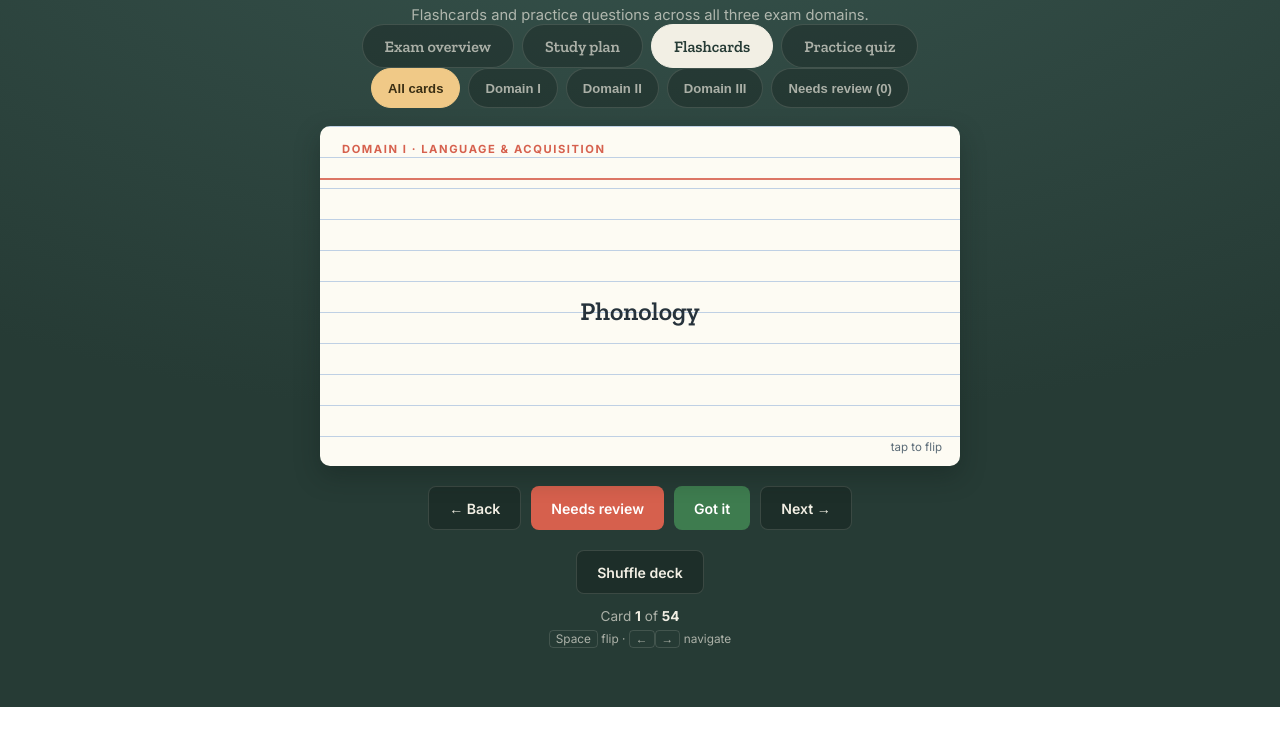
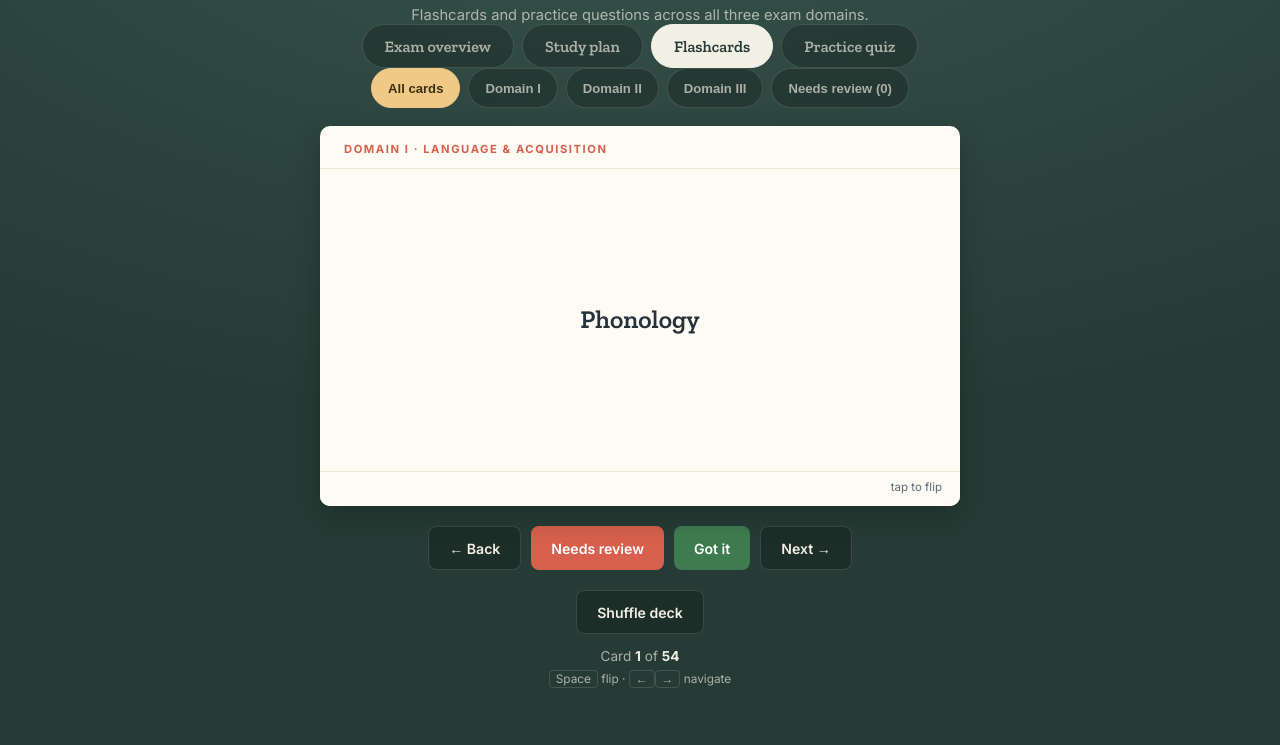
Before and after one commit to blakesteadham/esl154, a plain HTML site: page index.html in a window 1280 px wide. Both pictures are taken after a click on the tab "Flashcards". Shown: the part 93-838 px from the top of the page. Before the commit the page ends 800 px from the top, so only its background shows below. Drawn offline with nearby package versions, Linux system fonts and the light colour scheme.

Commit message:
card fixes

```diff
--- a/index.html
+++ b/index.html
@@ -162,7 +162,7 @@ nav{display:flex;justify-content:center;gap:8px;margin:26px 0 24px;flex-wrap:wra
 /* ---------- flashcard (the index card) ---------- */
 .fc-stage{perspective:1400px;margin:0 auto;max-width:640px}
 .fc{
-  position:relative;width:100%;min-height:340px;cursor:pointer;
+  position:relative;width:100%;min-height:380px;cursor:pointer;
   transform-style:preserve-3d;transition:transform .5s cubic-bezier(.4,.1,.2,1);
   border:none;background:transparent;display:block;text-align:left;font:inherit;color:inherit;
 }
@@ -170,25 +170,27 @@ nav{display:flex;justify-content:center;gap:8px;margin:26px 0 24px;flex-wrap:wra
 .face{
   position:absolute;inset:0;backface-visibility:hidden;-webkit-backface-visibility:hidden;
   border-radius:var(--radius);box-shadow:var(--shadow);overflow:hidden;
-  background:
-    linear-gradient(0deg, transparent 0 30px, var(--rule-blue) 30px 31px) 0 0/100% 31px repeat-y content-box,
-    var(--card);
-  padding:0;
+  background:var(--card);
   display:flex;flex-direction:column;
 }
-.face .redline{position:absolute;top:52px;left:0;right:0;height:2px;background:var(--rule-red);opacity:.85}
 .face .tag{
-  position:relative;z-index:1;padding:16px 22px 10px;
+  flex:none;padding:16px 24px 12px;
   font-size:.7rem;font-weight:700;letter-spacing:.14em;text-transform:uppercase;color:var(--rule-red);
+  border-bottom:1px solid #EFE9D6;
 }
 .face .body{
-  position:relative;z-index:1;flex:1;display:flex;align-items:center;justify-content:center;
-  padding:26px 34px 34px;text-align:center;
+  flex:1;display:flex;align-items:center;justify-content:center;
+  padding:24px 32px;text-align:center;min-height:0;
 }
 .face.front .body{font-family:'Zilla Slab',serif;font-weight:600;font-size:clamp(1.25rem,3vw,1.6rem);line-height:1.35}
 .face.back{transform:rotateX(180deg)}
-.face.back .body{font-size:1rem;line-height:1.75;color:var(--ink);text-align:left;align-items:flex-start;padding-top:20px}
-.face .hint{position:absolute;bottom:12px;right:18px;font-size:.72rem;color:var(--ink-soft);z-index:1}
+.face.back .body{
+  display:block;overflow-y:auto;-webkit-overflow-scrolling:touch;
+  font-size:1rem;line-height:1.8;color:var(--ink);text-align:left;
+  padding:20px 26px 40px;
+}
+.face.back .body b{color:var(--accent-deep)}
+.face .hint{flex:none;padding:8px 18px 12px;text-align:right;font-size:.72rem;color:var(--ink-soft);border-top:1px solid #EFE9D6;background:var(--card)}
 
 .fc-controls{display:flex;justify-content:center;gap:10px;margin-top:20px;flex-wrap:wrap}
 .btn{
@@ -259,10 +261,10 @@ nav{display:flex;justify-content:center;gap:8px;margin:26px 0 24px;flex-wrap:wra
     padding:2px 2px 10px;margin:0 -18px 12px;padding-left:18px;padding-right:18px;
     -webkit-overflow-scrolling:touch;scrollbar-width:none}
   .chips::-webkit-scrollbar{display:none}
-  .fc{min-height:400px}
-  .face .body{padding:20px 20px 34px}
+  .fc{min-height:440px}
+  .face .body{padding:20px 20px}
   .face.front .body{font-size:1.35rem}
-  .face.back .body{font-size:.95rem;line-height:1.65}
+  .face.back .body{font-size:.96rem;line-height:1.75;padding:18px 20px 36px}
   .fc-controls{display:grid;grid-template-columns:1fr 1fr;gap:9px;margin-top:16px}
   .fc-controls .btn{width:100%;padding:14px 10px}
   .kbd-hint{display:none}
@@ -626,13 +628,11 @@ nav{display:flex;justify-content:center;gap:8px;margin:26px 0 24px;flex-wrap:wra
     <div class="fc-stage">
       <button class="fc" id="fcCard" aria-live="polite">
         <div class="face front">
-          <div class="redline"></div>
           <div class="tag" id="fcTagF"></div>
           <div class="body" id="fcFront"></div>
           <div class="hint">tap to flip</div>
         </div>
         <div class="face back">
-          <div class="redline"></div>
           <div class="tag" id="fcTagB"></div>
           <div class="body" id="fcBack"></div>
           <div class="hint">tap to flip back</div>
--- a/sw.js
+++ b/sw.js
@@ -1,4 +1,4 @@
-const CACHE = 'esl154-v3';
+const CACHE = 'esl154-v4';
 const ASSETS = ['./', './index.html', './manifest.json', './icon-192.png', './icon-512.png'];
 self.addEventListener('install', e => {
   e.waitUntil(caches.open(CACHE).then(c => c.addAll(ASSETS)));
```
